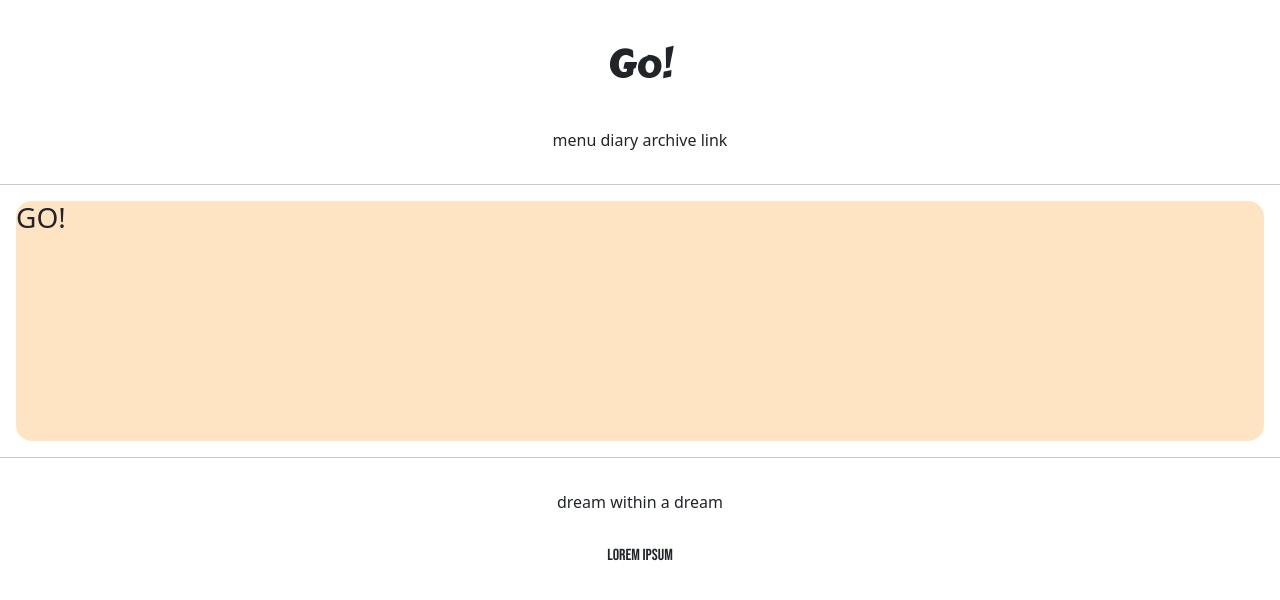
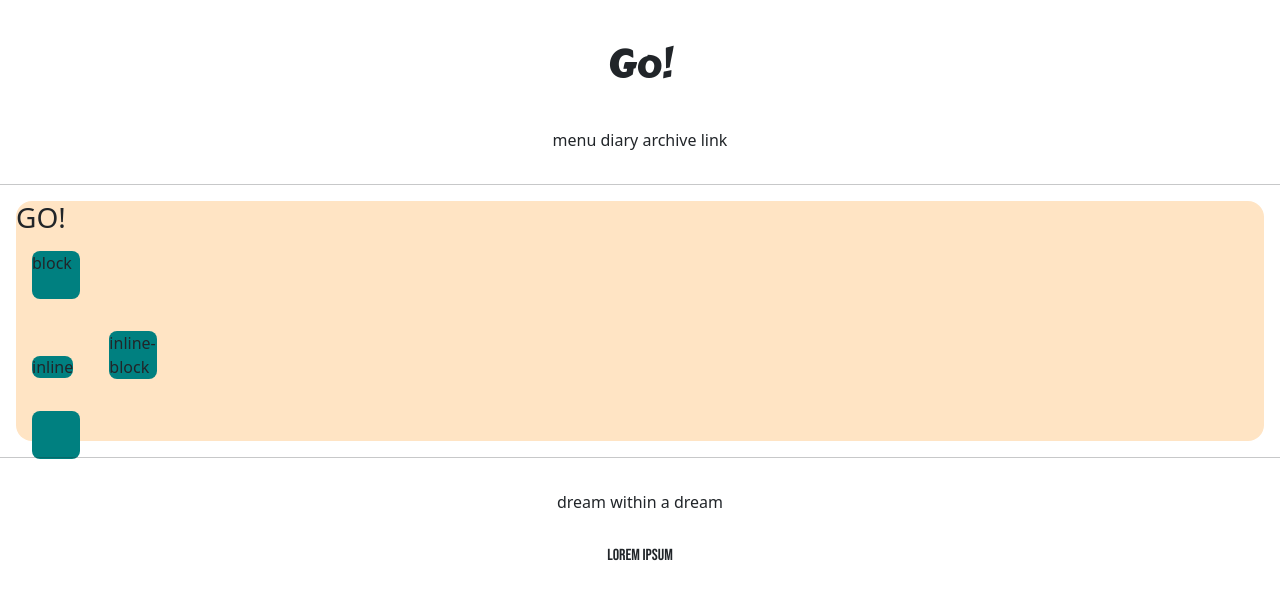
Before and after one commit to RYU339/new_pj_, a Django app: page /accounts/hello_world/ in a window 1280 px wide. Shown: the top 600 px of the page. Run offline with Django 3.2, Linux system fonts and the light colour scheme; parts of the project's set-up code (start-up, migrations or seed data) failed here and were passed over.

Commit message:
21.07.07 New Project commit 2

```diff
--- a/accountapp/templates/accountapp/gogo.html
+++ b/accountapp/templates/accountapp/gogo.html
@@ -1,8 +1,24 @@
 {% extends 'base.html' %}
 {% block content %}
 
+    <style>
+        .testing{
+            background-color: teal;
+            margin: 1rem;
+            width: 48px;
+            height: 48px;
+            border-radius: 0.5rem;
+        }
+    </style>
     <div style = "height: 15rem; background-color: bisque; margin: 1rem; border-radius: 1rem;" >
         <h3>GO!</h3>
+
+    <div class="testing" style="display: block">block</div>
+    <div class="testing" style="display: inline">inline</div>
+    <div class="testing" style="display: none">none</div>
+    <div class="testing" style="display: inline-block">inline-block</div>
+    <div class="testing"></div>
     </div>
 
+
 {% endblock %}
```
